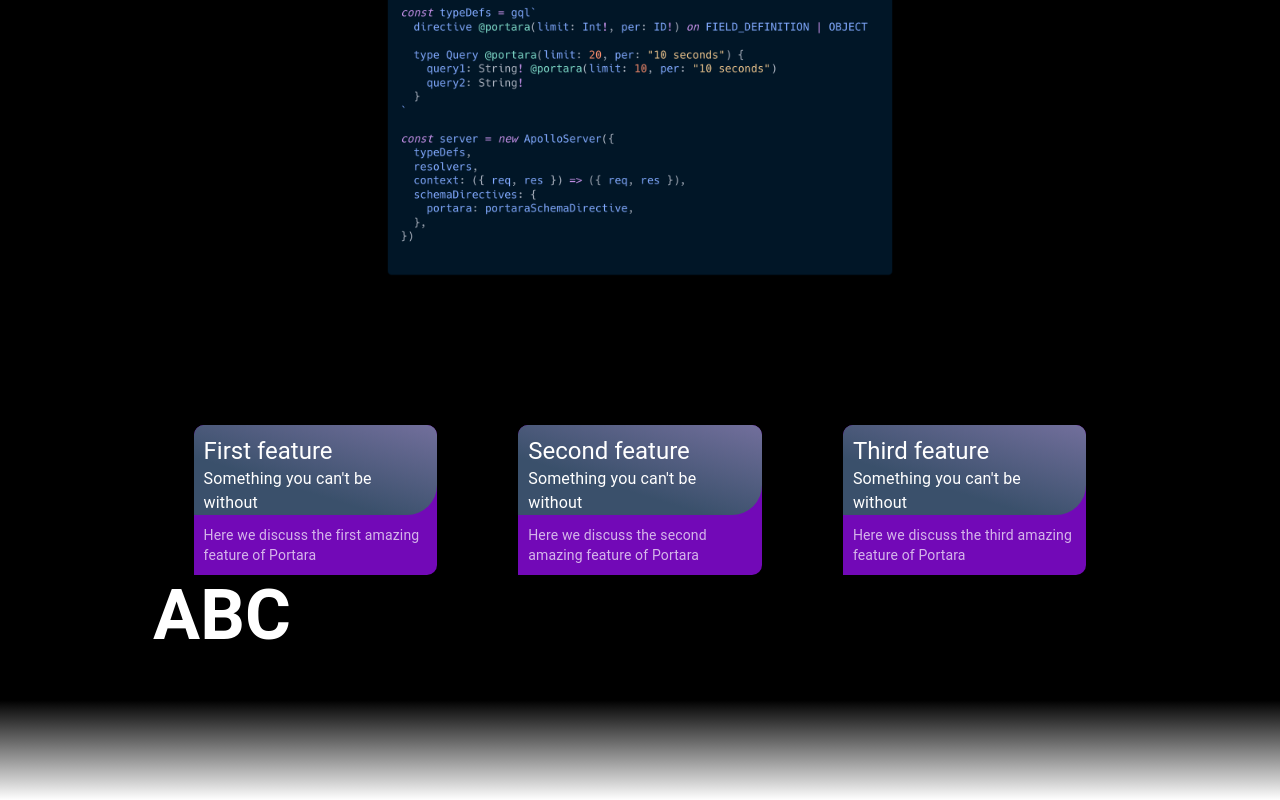
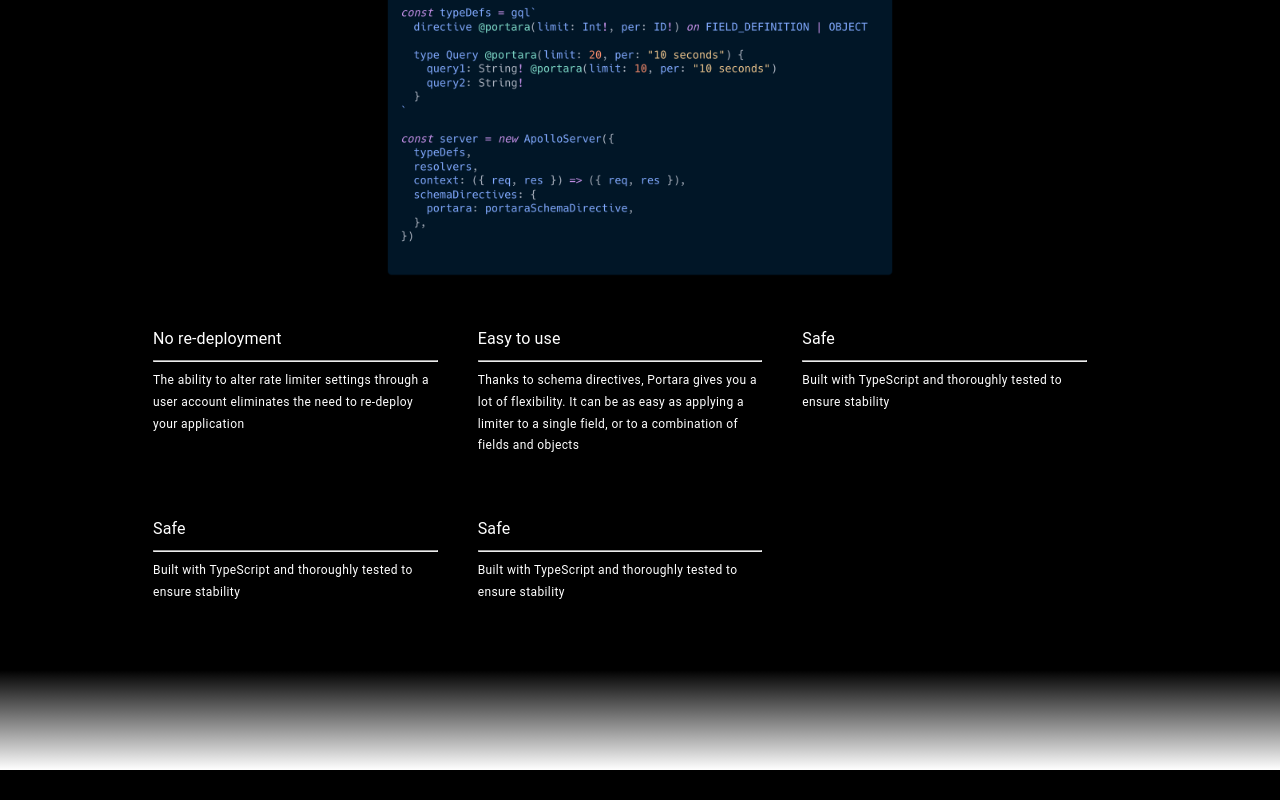
Before and after one commit to portara-tools/portara-website, a Next.js app: page / in a window 1280 px wide. Shown: the part 441-1241 px from the top of the page. After the commit the page ends 1211 px from the top, so only its background shows below. Built offline with nearby package versions, Linux system fonts and the light colour scheme.

Commit message:
fixed layout a bit for boxes. changed color

```diff
--- a/pages/index.tsx
+++ b/pages/index.tsx
@@ -8,104 +8,115 @@
 // import { useQuery } from '@apollo/react-hooks';
 // import gql from 'graphql-tag';
 import { makeStyles } from '@material-ui/styles';
-import AnimatedCard from '../components/AnimatedCard'
-import DecoratedExpand from '../components/DecorateExpand'
-import { useSpring, animated } from 'react-spring'
+import AnimatedCard from '../components/AnimatedCard';
+import DecoratedExpand from '../components/DecorateExpand';
+import { useSpring, animated } from 'react-spring';
 
 const IndexPage = () => {
-  const classes = useStyles()
+  const classes = useStyles();
   const props = useSpring({
     opacity: 1,
-    font: "Roboto",
-    fontSize: "60px",
-    fontWeight: "lighter",
-    from: { opacity: 0, fontSize: "600px" },
-    config: { duration: 500 }
-  })
-
+    font: 'Roboto',
+    fontSize: '60px',
+    fontWeight: 'lighter',
+    from: { opacity: 0, fontSize: '600px' },
+    config: { duration: 500 },
+  });
 
   return (
     <>
       <Layout title='Portara | Home'>
         <Box maxWidth='sm' className={classes.container}>
           <Grid className={classes.content}>
-
             {/* <Typography variant='h2'>Portara</Typography> */}
             <animated.div style={props}>Portara</animated.div>
 
             {/* <img src={'https://imgur.com/U0PyleJ.png'} alt='wtf' /> */}
             <Typography variant='h5'>The best rate limiter that exists</Typography>
 
-
-            <Typography
-              variant='subtitle2'
-              color="textSecondary"
-            >This rate limiter accompishes what no other ratelimiter can by using directives for it's application and some serious throttling
-          </Typography>
-
+            <Typography variant='subtitle2' color='textSecondary'>
+              This rate limiter accompishes what no other ratelimiter can by using directives for
+              it's application and some serious throttling
+            </Typography>
 
             <Button className={classes.downloadButton}>
-              <LinkM target='_blank' href='https://www.npmjs.com/package/portara' underline='none' >
+              <LinkM target='_blank' href='https://www.npmjs.com/package/portara' underline='none'>
                 <Typography color='primary'>Download on NPM</Typography>
               </LinkM>
             </Button>
             <AnimatedCard>
-              <img src={"/portaraScreenshot2.png"} height="400px" />
+              <img src={'/portaraScreenshot2.png'} height='400px' />
             </AnimatedCard>
           </Grid>
           {/* CARDS */}
-          <Grid className={classes.cardsWrapper}>
-            <Box className={classes.cardsContainer}>
-              <Zoom in style={{ transitionDelay: "500ms" }}>
-                <Grid item xs={3} className={classes.card}>
-                  <Box className={classes.upperSplit}>
-                    <Typography variant="h5">First feature</Typography>
-                    <Typography variant="body1">Something you can't be without</Typography>
-                  </Box>
-                  <Box className={classes.lowerSplit}>
-                    <Typography variant="body2" color="textSecondary">Here we discuss the first amazing feature of Portara</Typography>
-                  </Box>
+          <Grid container spacing={10}>
+            <Grid xs={12} container item className={classes.cardsWrapper} spacing={5}>
+              {/* <Box className={classes.cardsContainer}> */}
+              <Zoom in style={{ transitionDelay: '500ms' }}>
+                <Grid item xs={4} className={classes.card}>
+                  <Typography variant='subtitle1'>No re-deployment</Typography>
+                  <hr></hr>
+                  <Typography variant='caption' gutterBottom>
+                    The ability to alter rate limiter settings through a user account eliminates the
+                    need to re-deploy your application
+                  </Typography>
                 </Grid>
               </Zoom>
-              <Zoom in style={{ transitionDelay: "1000ms" }}>
-                <Grid item xs={3} className={classes.card}>
-                  <Box className={classes.upperSplit}>
-                    <Typography variant="h5">Second feature</Typography>
-                    <Typography variant="body1">Something you can't be without</Typography>
-                  </Box>
-                  <Box className={classes.lowerSplit}>
-                    <Typography variant="body2" color="textSecondary">Here we discuss the second amazing feature of Portara</Typography>
-                  </Box>
+              <Zoom in style={{ transitionDelay: '800ms' }}>
+                <Grid item xs={4} className={classes.card}>
+                  <Typography variant='subtitle1'>Easy to use</Typography>
+                  <hr></hr>
+                  <Typography variant='caption' gutterBottom>
+                    Thanks to schema directives, Portara gives you a lot of flexibility. It can be
+                    as easy as applying a limiter to a single field, or to a combination of fields
+                    and objects
+                  </Typography>
                 </Grid>
               </Zoom>
-              <Zoom in style={{ transitionDelay: "1500ms" }}>
-                <Grid item xs={3} className={classes.card}>
-                  <Box className={classes.upperSplit}>
-                    <Typography variant="h5">Third feature</Typography>
-                    <Typography variant="body1">Something you can't be without</Typography>
-                  </Box>
-                  <Box className={classes.lowerSplit}>
-                    <Typography variant="body2" color="textSecondary">Here we discuss the third amazing feature of Portara</Typography>
-                  </Box>
+              <Zoom in style={{ transitionDelay: '1100ms' }}>
+                <Grid item xs={4} className={classes.card}>
+                  <Typography variant='subtitle1'>Safe</Typography>
+                  <hr></hr>
+                  <Typography variant='caption' gutterBottom>
+                    Built with TypeScript and thoroughly tested to ensure stability
+                  </Typography>
                 </Grid>
               </Zoom>
-            </Box>
-            <DecoratedExpand>
-              {['abc',]}
-            </DecoratedExpand>
 
+              {/* </Box> */}
+              {/* <DecoratedExpand>{['abc']}</DecoratedExpand> */}
+            </Grid>
+            <Grid xs={12} container item className={classes.cardsWrapper} spacing={5}>              <Zoom in style={{ transitionDelay: '1400ms' }}>
+                <Grid item xs={4} className={classes.card}>
+                  <Typography variant='subtitle1'>Safe</Typography>
+                  <hr></hr>
+                  <Typography variant='caption' gutterBottom>
+                    Built with TypeScript and thoroughly tested to ensure stability
+                  </Typography>
+                </Grid>
+              </Zoom>
+              <Zoom in style={{ transitionDelay: '1700ms' }}>
+                <Grid item xs={4} className={classes.card}>
+                  <Typography variant='subtitle1'>Safe</Typography>
+                  <hr></hr>
+                  <Typography variant='caption' gutterBottom>
+                    Built with TypeScript and thoroughly tested to ensure stability
+                  </Typography>
+                </Grid>
+              </Zoom>
+            </Grid>
           </Grid>
           <br />
         </Box>
         <Box maxWidth='sm' className={classes.gradientContainer}>
-          <Box className={classes.images} >
+          <Box className={classes.images}>
             {/* <img src={'https://imgur.com/viE03IQ.png'} alt='wtf' height='300px' width='600px' /> */}
             {/* <img src={"/portaraScreenshot2.png"} height="400px" /> */}
             <br />
             {/* <img src={'https://imgur.com/HzsaNfY.png'} alt='wtf' height='300px' width='600px' /> */}
           </Box>
         </Box>
-      </Layout >
+      </Layout>
     </>
   );
 };
@@ -113,15 +124,14 @@
 // This may need to change, but basically compose works by combining wrapper functions into one
 export default compose(withApollo, withRedux)(IndexPage);
 
-
 // ------- STYLING FOR THIS PAGE -----
 const useStyles = makeStyles(() => ({
   container: {
     // background: `url("https://images.unsplash.com/photo-1486783046960-64d2ef697c46?ixlib=rb-1.2.1&ixid=eyJhcHBfaWQiOjEyMDd9&auto=format&fit=crop&w=1650&q=80")`,
-    backgroundSize: "contain",
+    backgroundSize: 'contain',
     backgroundColor: 'black',
     padding: '25px',
-    margin: "0 10%",
+    margin: '0 10%',
     // marginLeft: "200px",
   },
   gradientContainer: {
@@ -129,66 +139,66 @@
     padding: '25px',
     // maxWidth: '1000px',
     margin: '0px',
-    marginRight: '0px'
+    marginRight: '0px',
   },
   content: {
     display: 'flex',
     flexDirection: 'column',
-    alignItems: 'center'
+    alignItems: 'center',
   },
   downloadButton: {
-    backgroundColor: "#7209b7",
-    marginTop: "40px",
+    backgroundColor: '#7209b7',
+    marginTop: '40px',
     '&:hover': {
-      backgroundColor: "rgba(114,111,156,1)",
+      backgroundColor: 'rgba(114,111,156,1)',
       // border: "1px solid #7209b7"
-    }
+    },
   },
   cardsWrapper: {
-    marginTop: "100px",
+    // marginTop: '100px',
+    spacing: '8',
+    display: 'flex',
   },
   cardsContainer: {
-    display: "flex",
-    flexDirection: "row",
-    justifyContent: "space-around",
-    marginTop: "10px",
+    display: 'flex',
+    flexDirection: 'row',
+    justifyContent: 'space-around',
+    flexWrap: 'wrap',
+    marginTop: '10px',
   },
   card: {
-    borderBottomLeftRadius: "0px",
-    color: "white",
-    backgroundColor: "#7209b7",
-    borderRadius: "10px",
+    // borderBottomLeftRadius: "0px",
+    color: 'white',
+    // backgroundColor: "#7209b7",
+    // borderRadius: "10px",
     // marginRight: "60px",
-    height: "150px",
-
+    height: '150px',
   },
   upperSplit: {
-    borderTopLeftRadius: "10px",
-    borderTopRightRadius: "10px",
-    borderBottomRightRadius: "30px",
-    padding: "10px",
-    width: "100%",
-    height: "60%",
+    borderTopLeftRadius: '10px',
+    borderTopRightRadius: '10px',
+    borderBottomRightRadius: '30px',
+    padding: '10px',
+    width: '100%',
+    height: '60%',
     // backgroundColor: "#3a506b",
-    background: "linear-gradient(197deg, rgba(114,111,156,1) 0%, rgba(58,80,107,1) 65%, rgba(58,80,107,1) 100%)",
-
+    background:
+      'linear-gradient(197deg, rgba(114,111,156,1) 0%, rgba(58,80,107,1) 65%, rgba(58,80,107,1) 100%)',
   },
   lowerSplit: {
-    borderRadius: "10px",
+    borderRadius: '10px',
 
-    padding: "10px",
-
-
+    padding: '10px',
   },
   images: {
     display: 'flex',
     flexDirection: 'column',
-    flexGrow: .5,
-    flexShrink: .5,
+    flexGrow: 0.5,
+    flexShrink: 0.5,
     flexBasis: 'auto',
     alignItems: 'center',
     // backgroundColor: 'white',
     paddingTop: '15px',
     paddingBottom: '15px',
-  }
-}))
+  },
+}));
```
